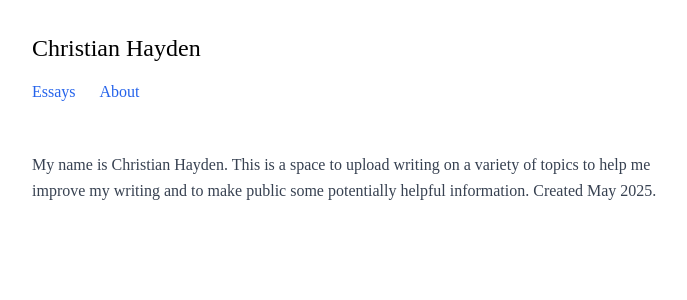
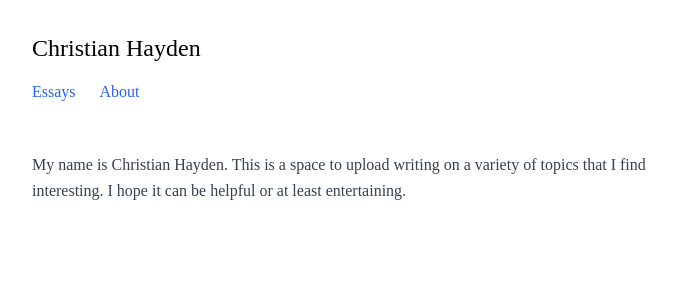
Before and after one commit to chayden2021/christianhayden.com, a Next.js app: page /about in a window 1280 px wide. Shown: the top 300 px of the page, without its empty margins (288-975 px from the left). Built offline with nearby package versions, Linux system fonts and the light colour scheme.

Commit message:
Update page.tsx

```diff
--- a/app/about/page.tsx
+++ b/app/about/page.tsx
@@ -23,7 +23,7 @@ export default function AboutPage() {
         <main>
           <div className="prose prose-lg max-w-none">
             <p className="text-gray-700 leading-relaxed mb-6">
-               My name is Christian Hayden. This is a space to upload writing on a variety of topics to help me improve my writing and to make public some potentially helpful information. Created May 2025.
+               My name is Christian Hayden. This is a space to upload writing on a variety of topics that I find interesting. I hope it can be helpful or at least entertaining.
             </p>
           </div>
         </main>
```
